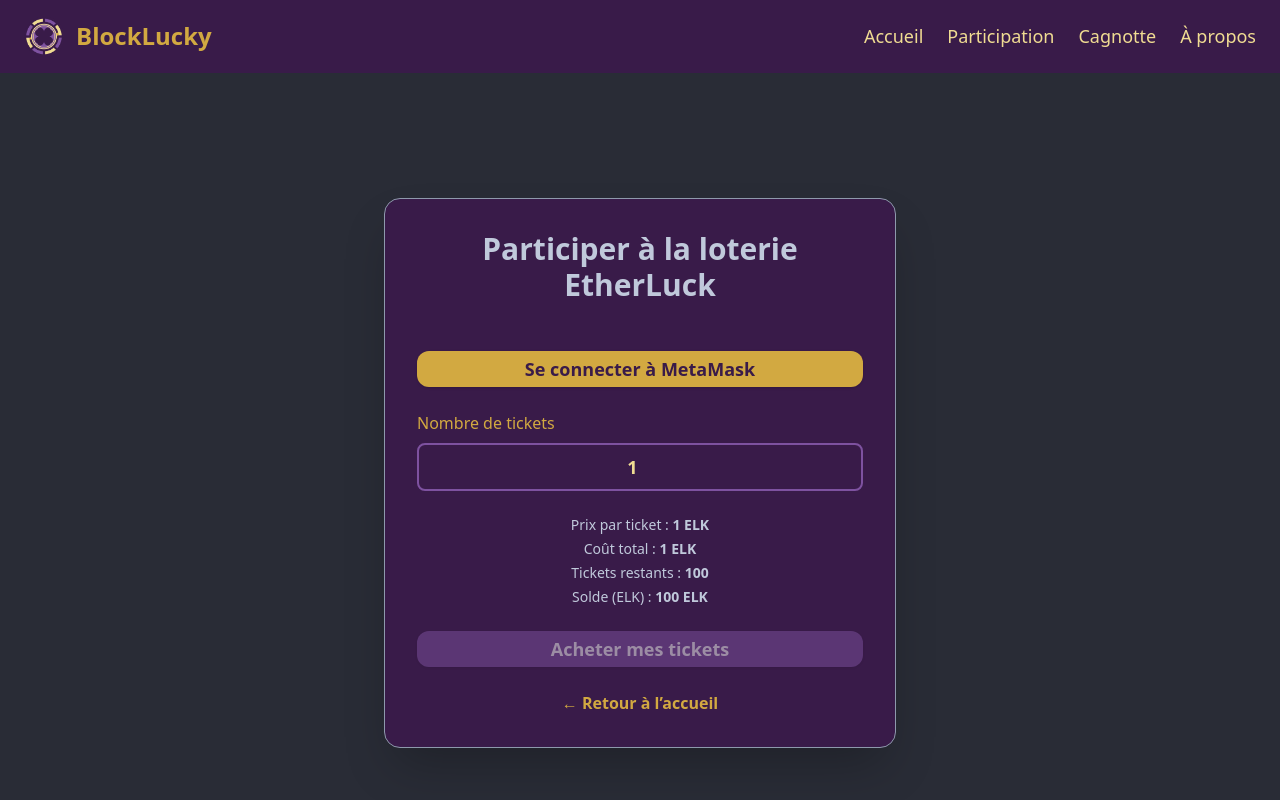
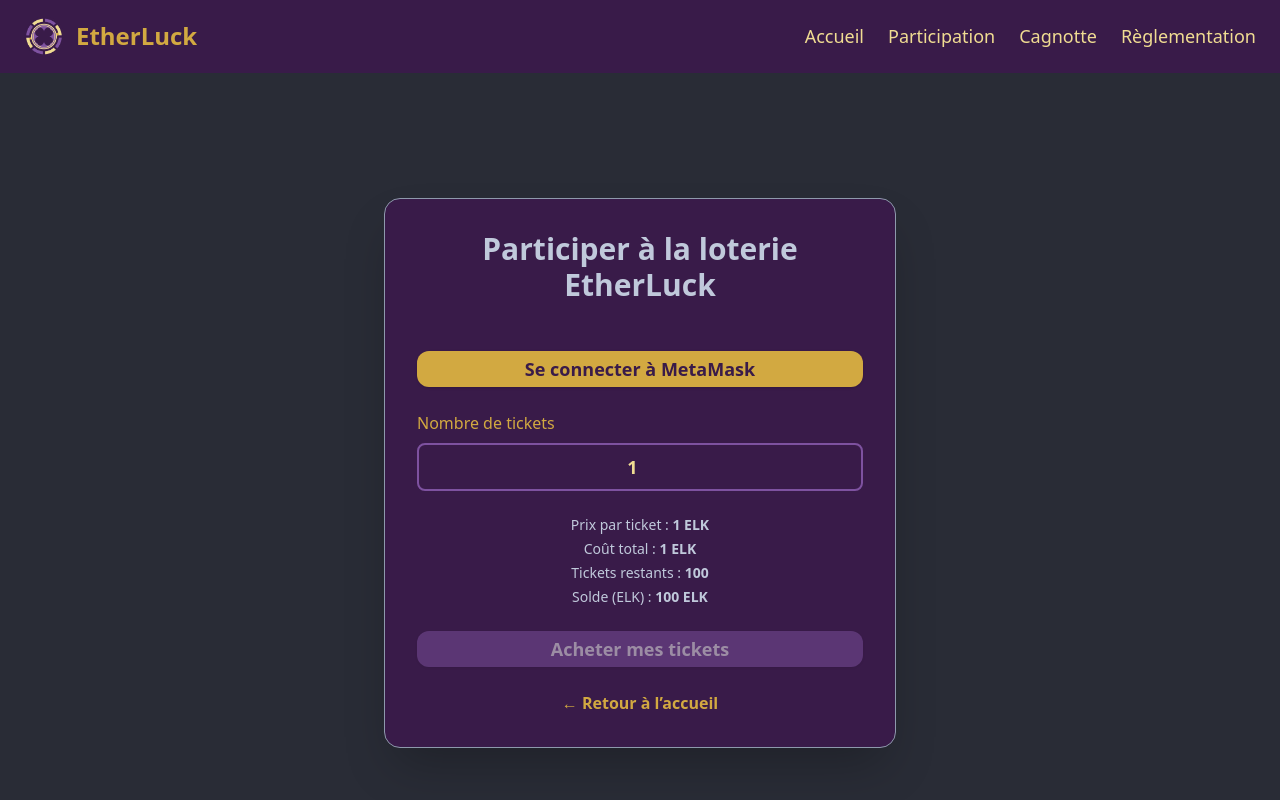
Before and after one commit to Kiaraw/EtherLuck, a Next.js app in the folder frontend/: page /participation in a window 1280 px wide. Shown: the top 800 px of the page. Built offline with nearby package versions, Linux system fonts and the light colour scheme.

Commit message:
FIX Navbar

```diff
--- a/frontend/app/layout.tsx
+++ b/frontend/app/layout.tsx
@@ -1,7 +1,7 @@
 import type { Metadata } from "next";
 import localFont from "next/font/local";
 import "./globals.css";
-import Navbar from "@/components/ui/navbar";
+import Navbar from "@/components/navbar";
 import Footer from "@/components/footer";
 
 
--- a/frontend/components/ui/navbar.tsx
+++ b/frontend/components/navbar.tsx
@@ -10,13 +10,13 @@
         <Link href="/" className="flex items-center space-x-3">
           <Image
             src="/logo.png"
-            alt="Logo BlockLucky"
+            alt="Logo EtherLucky"
             width={40}
             height={40}
             className="rounded-full"
           />
           <span className="text-2xl font-bold text-[#d2a941] hover:text-[#f0dc92] transition">
-            BlockLucky
+            EtherLuck
           </span>
         </Link>
 
@@ -30,8 +30,8 @@
           <Link href="/cagnotte" className="hover:text-[#d2a941] transition">
             Cagnotte
           </Link>
-          <Link href="/apropos" className="hover:text-[#d2a941] transition">
-            À propos
+          <Link href="/regles" className="hover:text-[#d2a941] transition">
+            Règlementation
           </Link>
         </div>
       </div>
```
